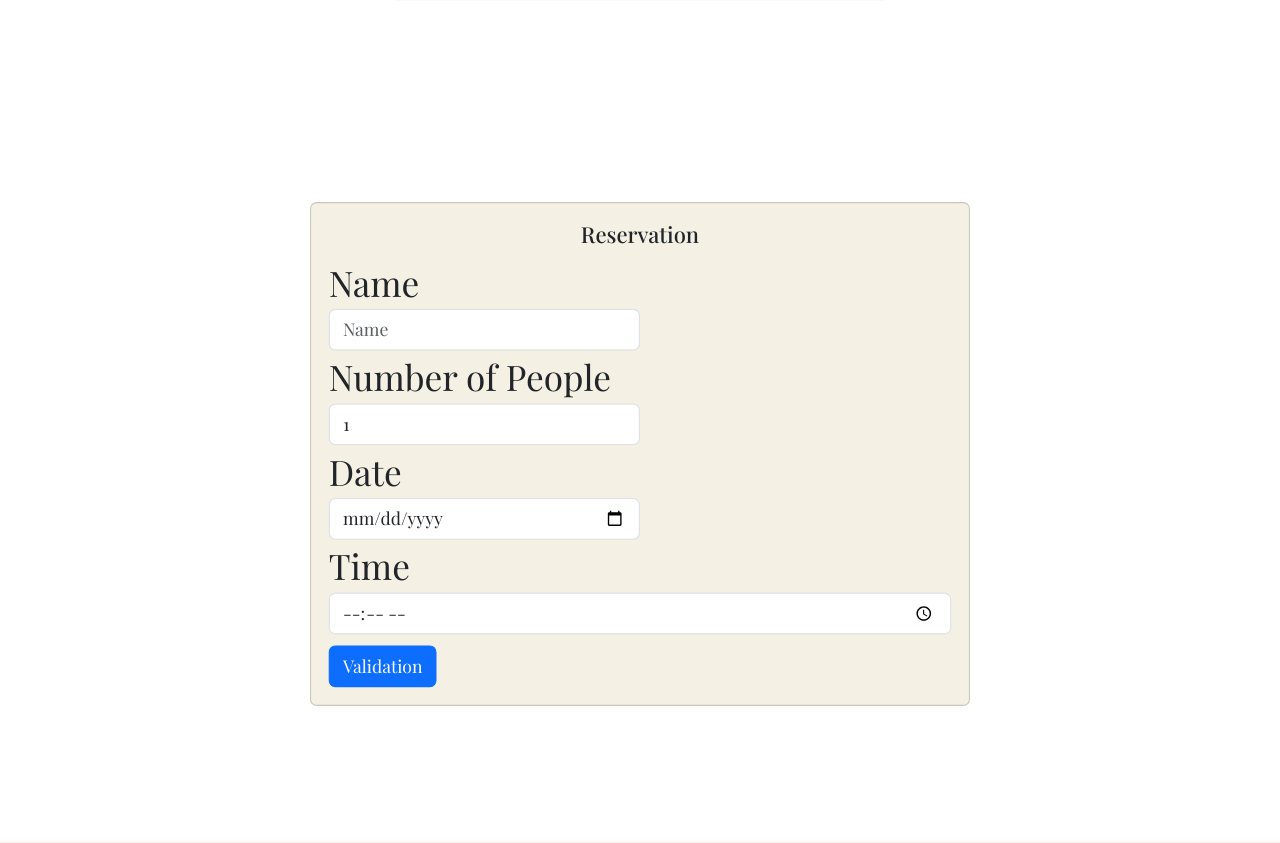
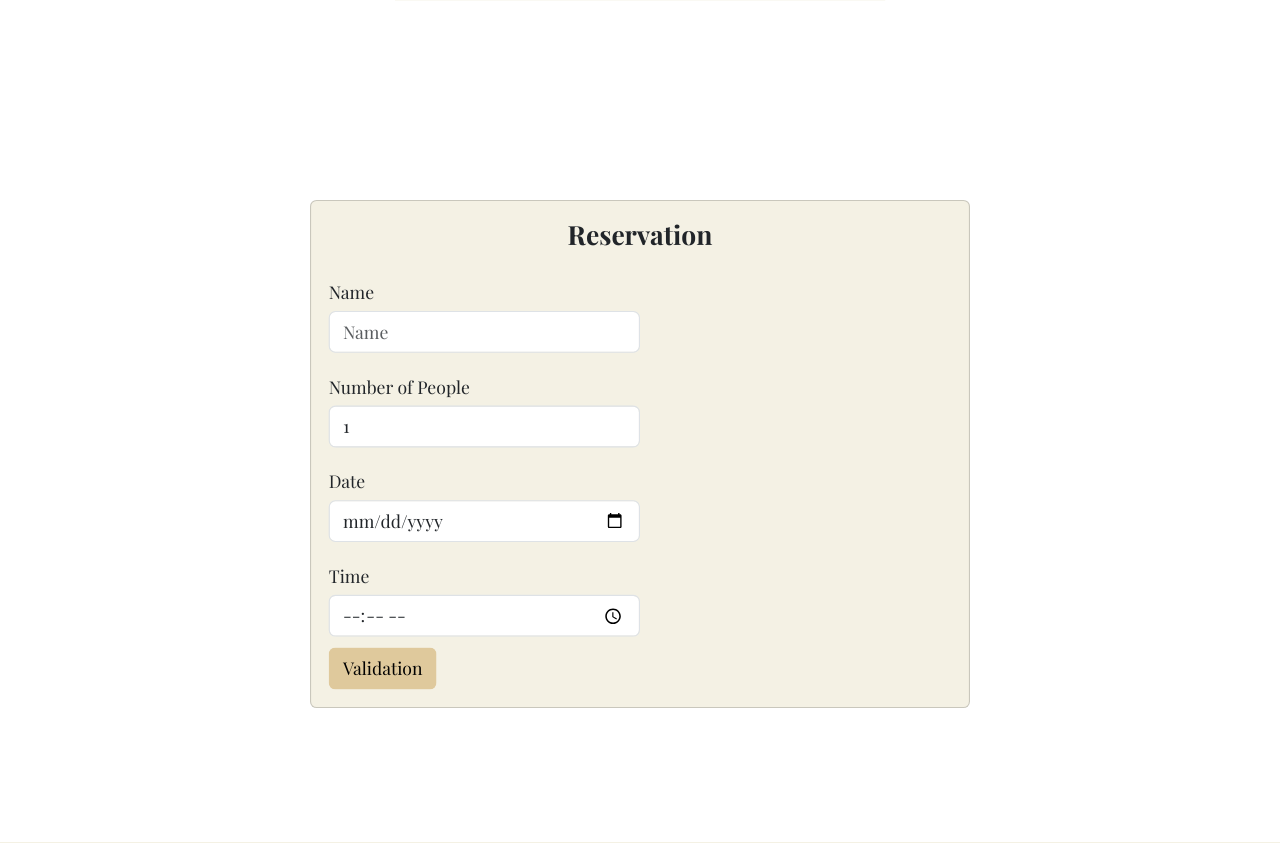
Before and after one commit to VitorPinto1/ristorante, a Flask app: page / in a window 1280 px wide; the page is wider, and only the part inside the window is pictured. Shown: the part 1554-2397 px from the top of that part. Run offline with Flask 3, Linux system fonts and the light colour scheme; some web fonts are replaced.

Commit message:
modifications reservation

```diff
--- a/static/css/style.css
+++ b/static/css/style.css
@@ -2,6 +2,15 @@ html, body {
 
   font-family: 'Playfair Display', serif;
 
+}
+
+#buttonReservation {
+  background-color: #dfc99c;
+  color: black;
+}
+
+.custom-label {
+  font-size: 16px;
 }
 
 .hero-section {
--- a/templates/reservation.html
+++ b/templates/reservation.html
@@ -6,17 +6,17 @@
 <div class="container my-5 d-flex justify-content-center align-items-center" id="reservation" style="overflow-y: auto; max-height: 80vh;">
   <div class="card w-100 form-animate custom-card-color" style="max-width: 600px;">
     <div class="card-body">
-      <h5 class="card-title text-center">Reservation</h5>
+      <h5 class="card-title text-center" style="font-weight: bold; font-size: 24px;">Reservation</h5>
       <form>
         <div class="form-row">
           <div class="form-group col-md-6">
-            <label for="inputName">Name</label>
+            <label for="inputName" class="custom-label">Name</label>
             <input type="text" class="form-control" id="inputName" placeholder="Name">
           </div>
         </div>
         <div class="form-row">
           <div class="form-group col-md-6">
-            <label for="inputPeople">Number of People</label>
+            <label for="inputPeople" class="custom-label">Number of People</label>
             <select class="form-control" id="inputPeople">
               {% for i in range(1, 11) %}
                 <option>{{ i }}</option>
@@ -24,15 +24,15 @@
             </select>
           </div>
           <div class="form-group col-md-6">
-            <label for="inputDate">Date</label>
+            <label for="inputDate" class="custom-label">Date</label>
             <input type="date" class="form-control" id="inputDate">
           </div>
         </div>
-        <div class="form-group">
-          <label for="inputTime">Time</label>
+        <div class="form-group col-md-6">
+          <label for="inputTime" class="custom-label">Time</label>
           <input type="time" class="form-control" id="inputTime">
         </div>
-        <button type="submit" class="btn btn-primary">Validation</button>
+        <button type="submit" id="buttonReservation" class="btn">Validation</button>
       </form>
     </div>
   </div>
```
